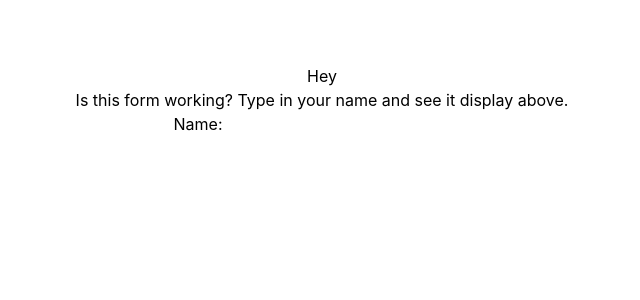
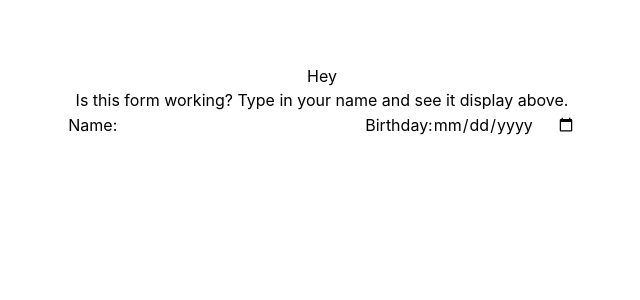
Before and after one commit to emilioramirezeguia/friends, a Next.js app: page /add-friend in a window 1280 px wide. Shown: the top 300 px of the page, without its empty margins (318-958 px from the left). Built offline with nearby package versions, Linux system fonts and the light colour scheme.

Commit message:
Add input for form's 'birthday' field

```diff
--- a/pages/add-friend.tsx
+++ b/pages/add-friend.tsx
@@ -1,5 +1,5 @@
 import type { NextPage } from "next";
-import { useState } from "react";
+import React, { useState } from "react";
 import Head from "next/head";
 import styles from "../styles/AddFriend.module.css";
 
@@ -12,8 +12,9 @@ const AddFriend: NextPage = () => {
 
   const [form, setForm] = useState(emptyForm);
 
-  const handleChange = (event) => {
-    const { name, value } = event.target;
+  const handleChange = (event: React.ChangeEvent<HTMLInputElement>) => {
+    const name = event.target.name;
+    const value = event.target.value;
     setForm({ ...form, [name]: value });
   };
 
@@ -34,6 +35,14 @@ const AddFriend: NextPage = () => {
               value={form.name}
               onChange={handleChange}></input>
           </label>
+          <label>
+            Birthday:
+            <input
+              type="date"
+              name="birthday"
+              value={form.birthday}
+              onChange={handleChange}></input>
+          </label>
         </form>
       </main>
     </div>
```
